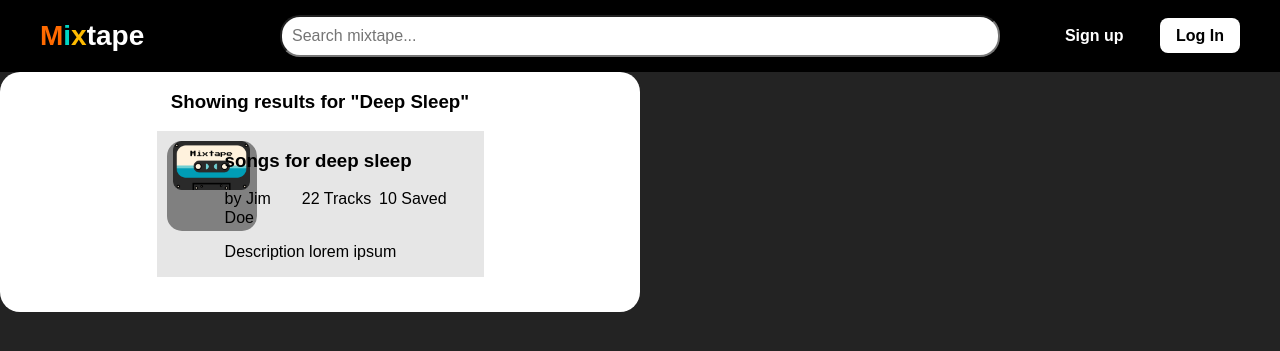
After one commit to CSCI-5117-F26/developing-the-interactive-web-project-1-group-7, a Python web app: template src/developing_the_interactive_web_project_1_group_7/templates/search_modal.html in a window 1280 px wide. The commit adds this page. Shown: the top 351 px of the page. Run offline with Jinja, Linux system fonts and the light colour scheme; the template is opened without the code that fills it, so the values that code supplies are empty; some libraries are stand-ins or nearby versions.

Commit message:
search fe wip

```diff
--- /dev/null
+++ b/src/developing_the_interactive_web_project_1_group_7/templates/search_modal.html
@@ -0,0 +1,49 @@
+{% extends "base.html" %}
+
+{% block title %}Edit Mixtape{% endblock %}
+
+{% block content %}
+
+<link rel="stylesheet" href="{{ url_for('static', filename='edit_mixtape.css') }}">
+<head>
+    <style>
+
+    </style>
+</head>
+<section>
+
+<div style="background-color: white; border-radius: 20px; display: flex;
+  justify-content: center;
+  align-items: center;
+  flex-direction: column; width: 80vh; padding-bottom: 35px;">
+    <h3 style="color: black;">Showing results for "Deep Sleep"</h3>
+
+    <div class="pure-g" style="background-color: #E6E6E6;">
+        <div class="pure-u-5-24">
+            <div style="background-color: grey; border-radius: 15px; margin: 10px; width: 90px; height: 90px;">
+                <div id="mixtape-cover" style="
+  display: flex;
+  justify-content: center;
+  align-items: center;">
+                    <img id="mixtape-cover-img" src="/static/images/mixtape-cover.png" alt="mixtape cover" width="200">
+                </div>
+            </div>
+        </div>
+        <div class="pure-u-17-24">
+            <div>
+                <h3 style="color: black;">songs for deep sleep</h3>
+                <div class="pure-g">
+                    <div class="pure-u-1-3" style="color: black;"><span>by Jim Doe</span></div>
+                    <div class="pure-u-1-3" style="color: black;"><span>22 Tracks</span></div>
+                    <div class="pure-u-1-3" style="color: black;"><span>10 Saved</span></div>
+                </div>
+                <p style="color: black;">Description lorem ipsum</p>
+            </div>
+        </div>
+
+    </div>
+</div>
+
+</section>
+
+{% endblock %}
```
Also changed, not shown: src/developing_the_interactive_web_project_1_group_7/db.py (+8 -0 lines), src/developing_the_interactive_web_project_1_group_7/server.py (+23 -4 lines), src/developing_the_interactive_web_project_1_group_7/templates/my_mixtape.html (+5 -5 lines).
